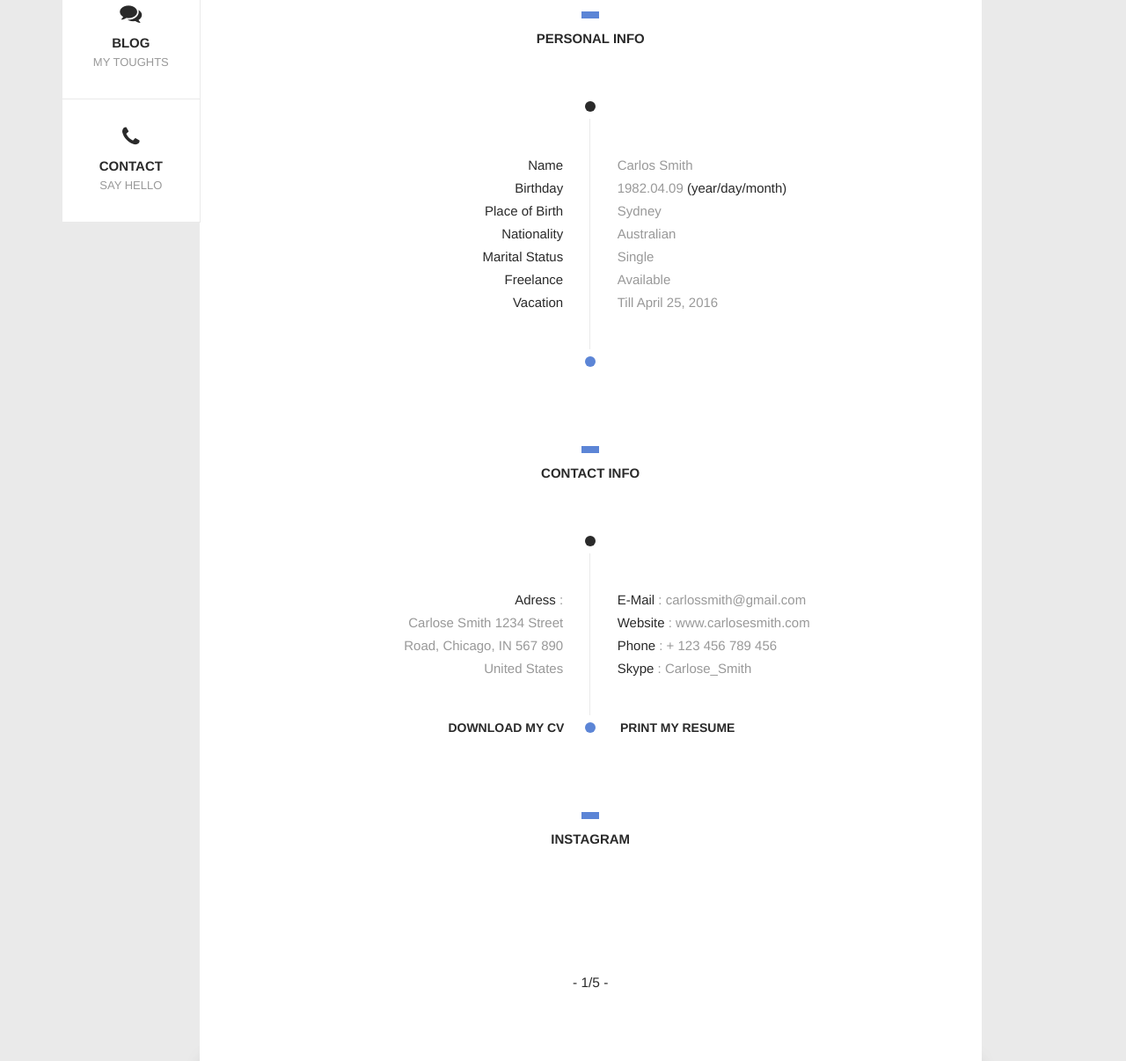
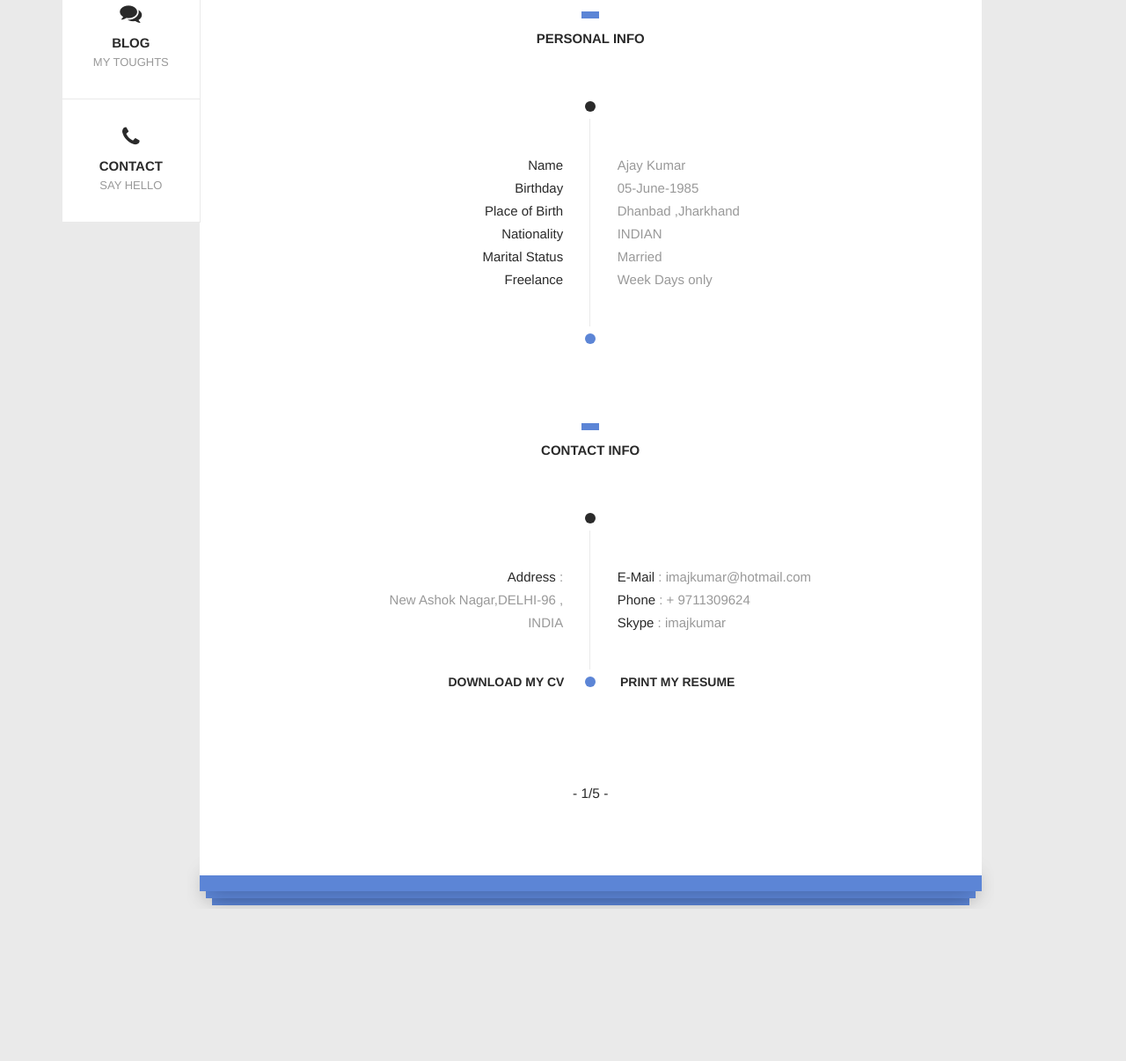
Before and after one commit to imajkumar/imajkumar.github.io, a plain HTML site: page index.html in a window 1280 px wide. Shown: the part 595-1801 px from the top of the page at 88% size. After the commit the page ends 1628 px from the top, so only its background shows below. Drawn offline with Linux system fonts and the light colour scheme; some packages are replaced by stand-ins of ours; a web font is replaced by a local one.

Commit message:
added basic information

```diff
--- a/index.html
+++ b/index.html
@@ -173,18 +173,17 @@
 												<li class="emph-1">Nationality</li>
 												<li class="emph-1">Marital Status</li>
 												<li class="emph-1">Freelance</li>
-												<li class="emph-1">Vacation</li>
+
 
 											</ul>
 
 											<ul class="data right">
-												<li>Carlos Smith</li>
-												<li>1982.04.09 <span class="emph-1">(year/day/month)</span></li>
-												<li>Sydney</li>
-												<li>Australian</li>
-												<li>Single</li>
-												<li>Available</li>
-												<li>Till April 25, 2016</li>
+												<li>Ajay Kumar</li>
+												<li>05-June-1985</li>
+												<li>Dhanbad ,Jharkhand</li>
+												<li>INDIAN</li>
+												<li>Married</li>
+												<li>Week Days only</li>
 											</ul>
 
 										</div>
@@ -229,16 +228,16 @@
 									<div class="listing-inner">
 									<div class="listing-event">
 										<ul class="data left">
-											<li><span class="emph-1">Adress</span> :<br>
-											Carlose Smith
-											1234 Street Road, Chicago, IN 567 890 United States</li>
+											<li><span class="emph-1">Address</span> :<br>
+											New Ashok Nagar,DELHI-96 , INDIA
+
 										</ul>
 
 										<ul class="data right">
-											<li><span class="emph-1">E-Mail</span> : carlossmith@gmail.com</li>
-											<li><span class="emph-1">Website</span> : www.carlosesmith.com</li>
-											<li><span class="emph-1">Phone</span> : + 123 456 789 456 </li>
-											<li><span class="emph-1">Skype</span> : Carlose_Smith</li>
+											<li><span class="emph-1">E-Mail</span> : imajkumar@hotmail.com</li>
+											<!-- <li><span class="emph-1">Website</span> : www.carlosesmith.com</li> -->
+											<li><span class="emph-1">Phone</span> : + 9711309624 </li>
+											<li><span class="emph-1">Skype</span> : imajkumar</li>
 										</ul>
 
 									</div>
@@ -255,32 +254,7 @@
 								</div>
 								<!--End block content-->
 
-								<!--Block content-->
-							<div class="block-content mb-100">
-
-									<!--Row-->
-										<div class="row">
-
-									<div class="col-md-12  ">
-
-										<div class="sub-title mb-40">
-			                                <h2 class="uppercase">Instagram</h2>
-			                            </div>
-
-									 </div>
-									 </div>
-									<!--End row-->
-
-									<!--Row-->
-									<div class="row">
-								<div class="col-md-12">
-									<ul class="insta-Feed" id="instafeed"></ul>
-								</div>
-
-							</div>
-							<!--End row-->
-							</div>
-							<!--End block content-->
+
 
 
 						<!--Block content-->
```
